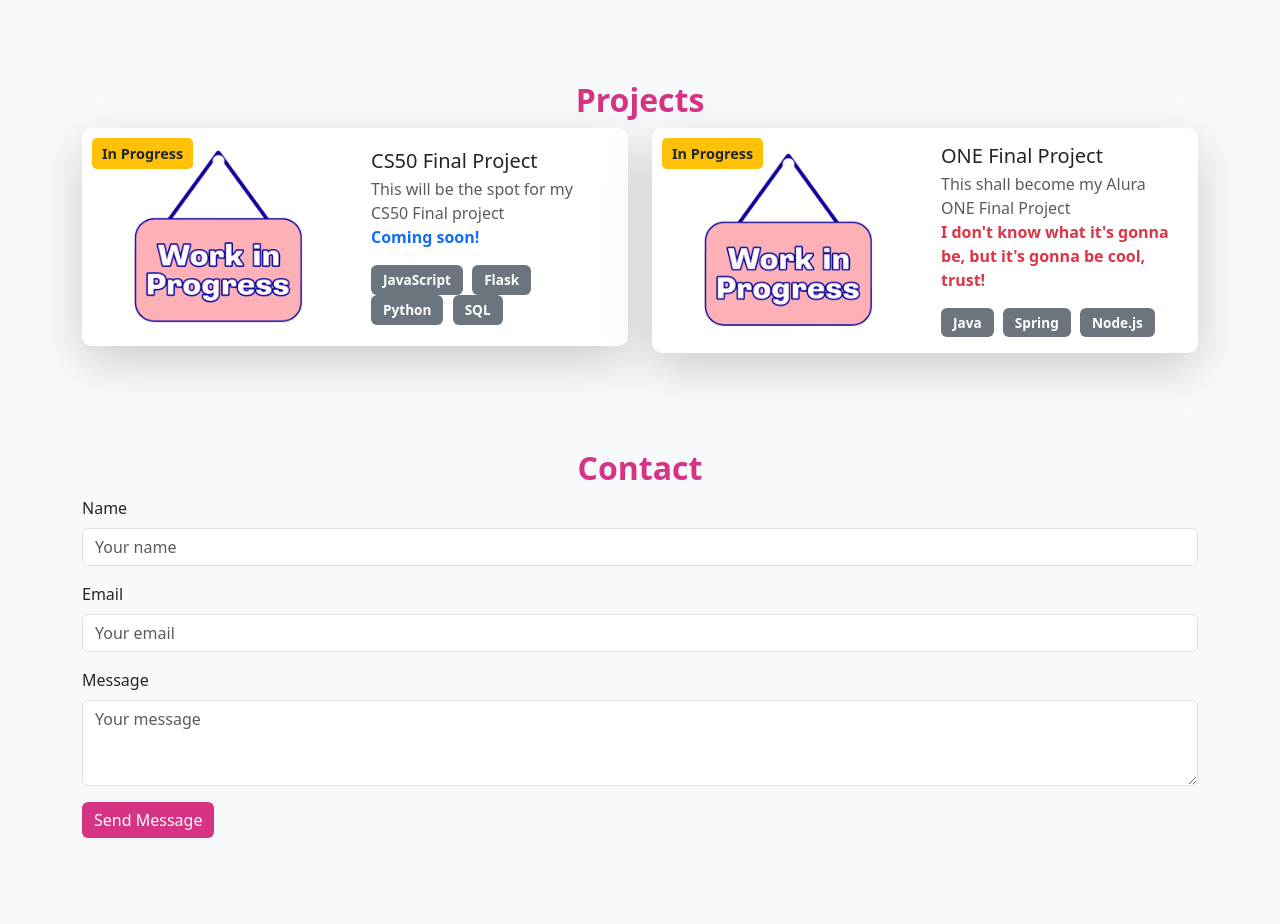
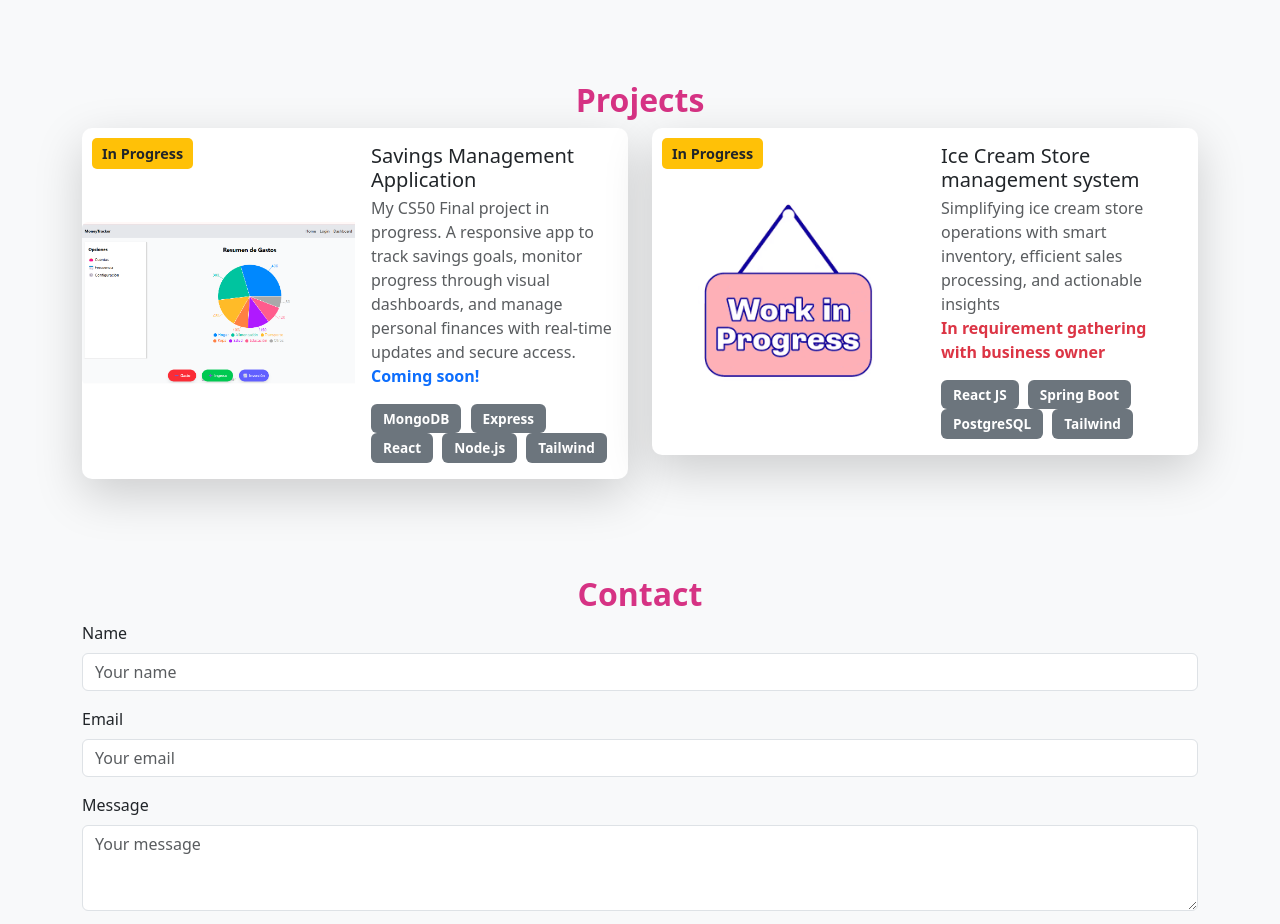
Before and after one commit to dani-montesdeoca-f/portfolio, a plain HTML site: page index.html in a window 1280 px wide. Shown: the part 3040-3964 px from the top of the page. Before the commit the page ends 3942 px from the top, so only its background shows below. Drawn offline with nearby package versions, Linux system fonts and the light colour scheme.

Commit message:
UPDATE project section

```diff
--- a/index.html
+++ b/index.html
@@ -93,7 +93,7 @@
                 const x = (e.clientX / window.innerWidth) * 20 - 10; // Movimiento horizontal (-10px a 10px)
                 const y = (e.clientY / window.innerHeight) * 20 - 10; // Movimiento vertical (-10px a 10px)
 
-                bg.style.transform = translate(${x}px, ${y}px);
+                bg.style.transform = `translate(${x}px, ${y}px)`;
             });
         </script>
 
@@ -253,21 +253,23 @@
 
                             <div class="row g-0 align-items-center">
                                 <div class="col-md-6">
-                                    <img src="assets/wip.gif" class="img-fluid rounded-start" alt="Project 1">
+                                    <img src="assets/project-1.png" class="img-fluid rounded-start" alt="Project 1">
                                 </div>
                                 <div class="col-md-6">
                                     <div class="card-body">
-                                        <h5 class="card-title text-dark">CS50 Final Project</h5>
-                                        <p class="card-subtitle text-muted">This will be the spot for my CS50 Final project</p>
+                                        <h5 class="card-title text-dark">Savings Management Application</h5>
+                                        <p class="card-subtitle text-muted">My CS50 Final project in progress. A responsive app to track savings goals, monitor progress through visual dashboards,
+                                            and manage personal finances with real-time updates and secure access.</p>
                                         <p class="project-description text-primary">
                                             Coming soon!
                                         </p>
                                         <!-- Tecnologías Utilizadas -->
                                         <div class="tech-stack">
-                                            <span class="badge bg-secondary">JavaScript</span>
-                                            <span class="badge bg-secondary">Flask</span>
-                                            <span class="badge bg-secondary">Python</span>
-                                            <span class="badge bg-secondary">SQL</span>
+                                            <span class="badge bg-secondary">MongoDB</span>
+                                            <span class="badge bg-secondary">Express</span>
+                                            <span class="badge bg-secondary">React</span>
+                                            <span class="badge bg-secondary">Node.js</span>
+                                            <span class="badge bg-secondary">Tailwind</span>
                                         </div>
                                     </div>
                                 </div>
@@ -287,15 +289,16 @@
                                 </div>
                                 <div class="col-md-6">
                                     <div class="card-body">
-                                        <h5 class="card-title text-dark">ONE Final Project</h5>
-                                        <p class="card-subtitle text-muted">This shall become my Alura ONE Final Project</p>
+                                        <h5 class="card-title text-dark">Ice Cream Store management system</h5>
+                                        <p class="card-subtitle text-muted">Simplifying ice cream store operations with smart inventory, efficient sales processing, and actionable insights</p>
                                         <p class="project-description text-danger">
-                                            I don't know what it's gonna be, but it's gonna be cool, trust!
+                                            In requirement gathering with business owner
                                         </p>
                                         <div class="tech-stack">
-                                            <span class="badge bg-secondary">Java</span>
-                                            <span class="badge bg-secondary">Spring</span>
-                                            <span class="badge bg-secondary">Node.js</span>
+                                            <span class="badge bg-secondary">React JS</span>
+                                            <span class="badge bg-secondary">Spring Boot</span>
+                                            <span class="badge bg-secondary">PostgreSQL</span>
+                                            <span class="badge bg-secondary">Tailwind</span>
                                         </div>
                                     </div>
                                 </div>
```
Also changed, not shown: assets/project-1.png (added).
